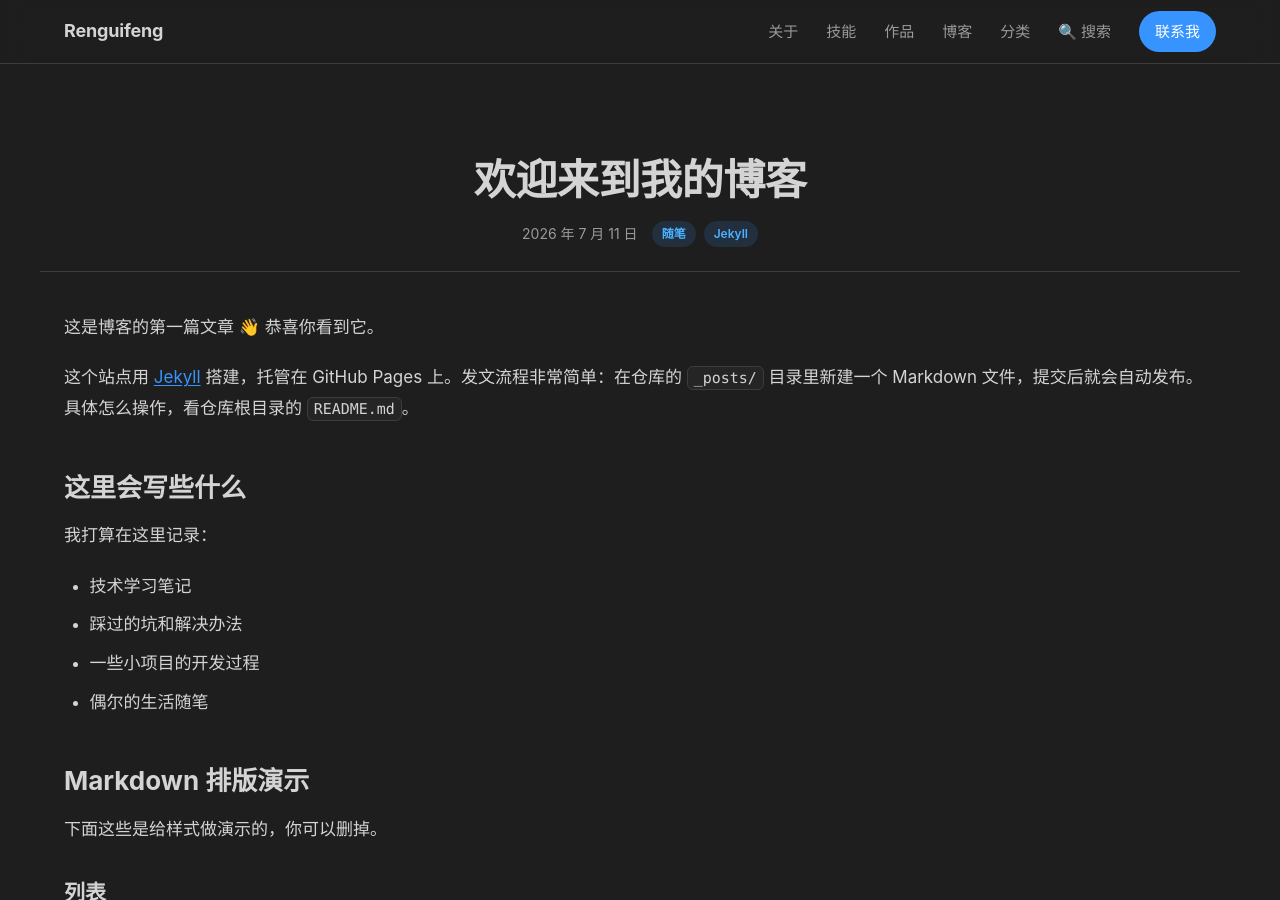
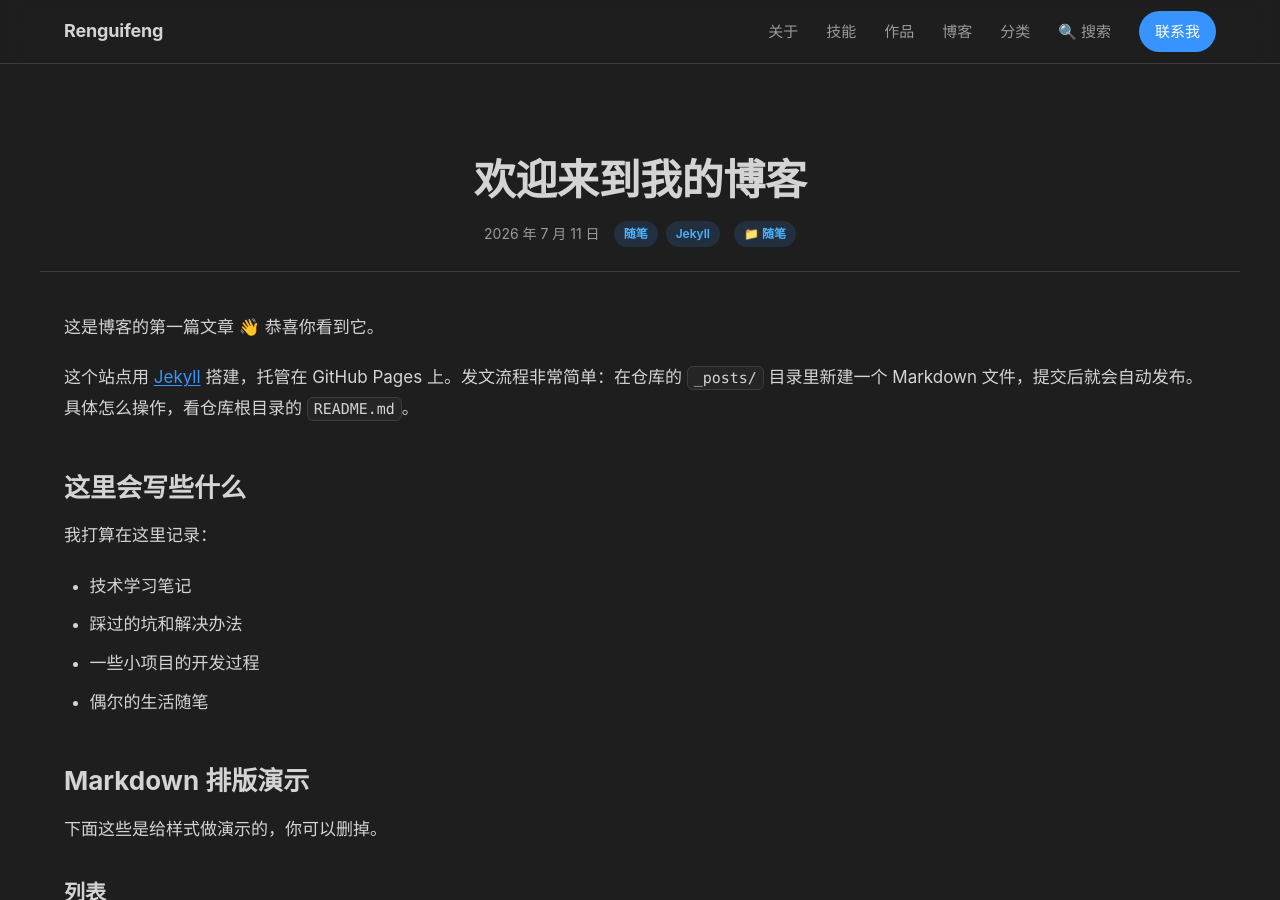
Before and after one commit to renguifeng/renguifeng.github.io, a Jekyll site: the page built from _posts/2026-07-11-welcome-to-my-blog.md, in a window 1280 px wide and 900 px high. Built offline with Jekyll 4.4.1, drawn with Linux system fonts in a browser that asks for light colours; comment, search, counter and statistics services are not loaded.

Commit message:
给「欢迎来到我的博客」加 category: 随笔,演示分类页
Co-Authored-By: Claude <noreply@anthropic.com>

```diff
--- a/_posts/2026-07-11-welcome-to-my-blog.md
+++ b/_posts/2026-07-11-welcome-to-my-blog.md
@@ -2,6 +2,7 @@
 title: "欢迎来到我的博客"
 date: 2026-07-11 21:29:13 +0800
 tags: [随笔, Jekyll]
+category: 随笔
 ---
 
 这是博客的第一篇文章 👋 恭喜你看到它。
```
